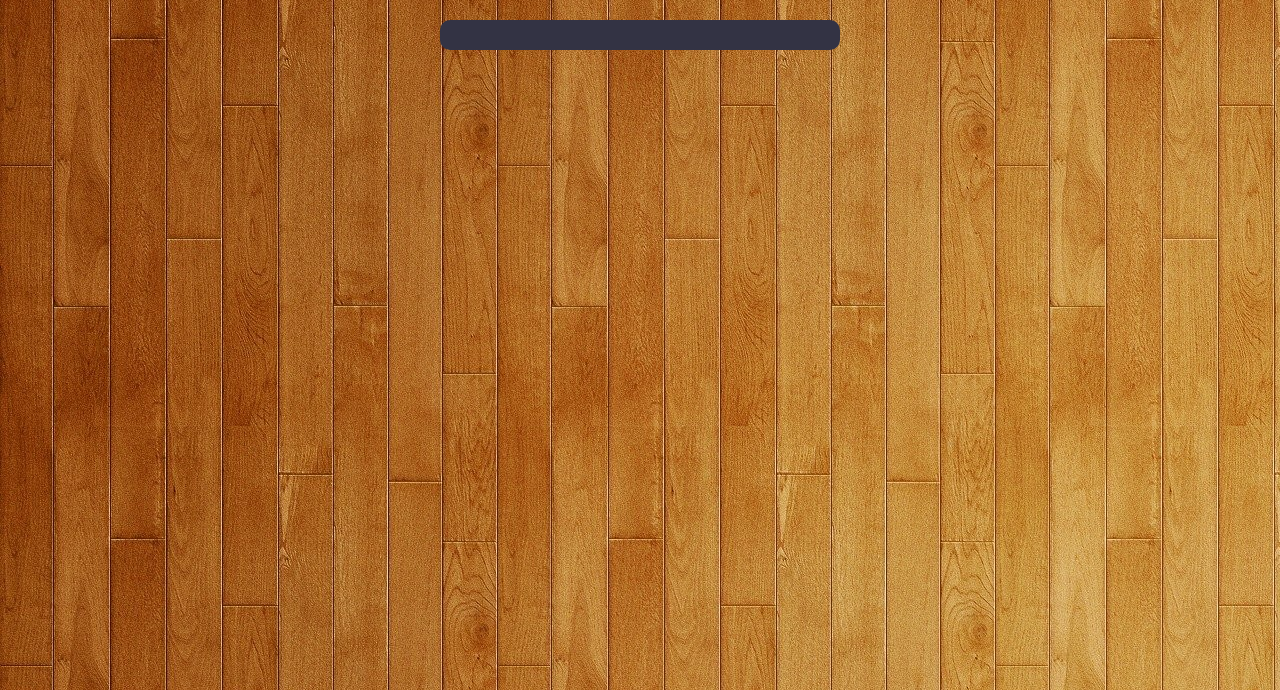
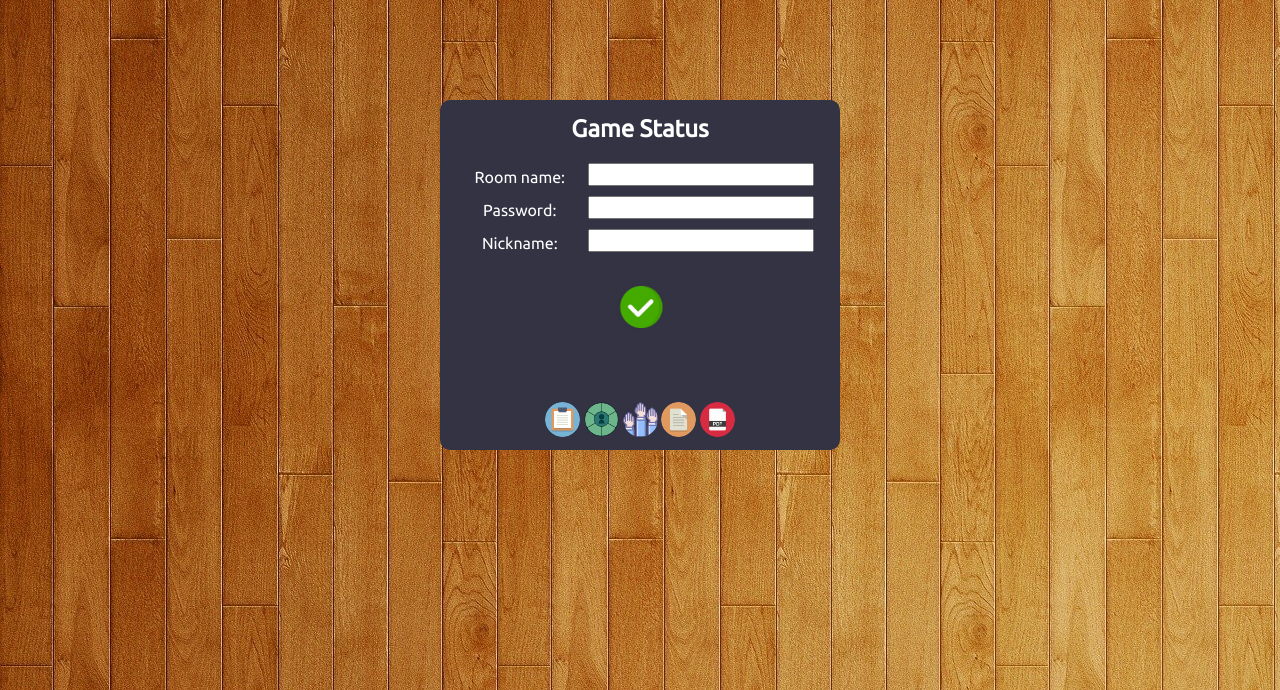
Before and after one commit to MojiRiAnt/secret-hitler, a Flask app: page / in a window 1280 px wide. Shown: the part 70-760 px from the top of the page. Run offline with Flask 2, Linux system fonts and the light colour scheme.

Commit message:
Update templates

```diff
--- a/server/resources/templates/client.html
+++ b/server/resources/templates/client.html
@@ -13,6 +13,39 @@
     </header>
 
     <form>
+        <div id="formStatus">
+            <h2>Game Status</h2>
+            <div class="grid">
+                <label>Room name:</label>
+                <input type="text" id="inputTextRoomName"/>
+                <label>Password:</label>
+                <input type="password" id="inputTextPassword"/>
+                <label>Nickname:</label>
+                <input type="text" id="inputTextNickname"/>
+            </div>
+            <img src="resources/sprites/buttons/confirm.png" alt="" id="btnConfirm" class="btn--confirm"/>
+        </div>
+        <div id="formRole" class="hidden">
+            <h2>Current Role</h2>
+            <img src="" alt="" class="hidden"/>
+            <p>Checking your role…</p>
+        </div>
+        <div id="formVote" class="hidden">
+            <h2>Choose Your Vote</h2>
+            <img src="resources/sprites/cards/voteJa.png" alt="" id="btnVoteJa" class="btn--vote"/>
+            <img src="resources/sprites/cards/voteNein.png" alt="" id="btnVoteNein" class="btn--vote"/>
+        </div>
+        <div id="formPolicies" class="hidden">
+            <h2>Policies Management</h2>
+            <p>You have no policies to work with</p>
+        </div>
+        <div class="pages">
+            <img src="resources/sprites/buttons/formStatus.png" alt="" id="btnFormStatus"/>
+            <img src="resources/sprites/buttons/formRole.png" alt="" id="btnFormRole"/>
+            <img src="resources/sprites/buttons/formVote.png" alt="" id="btnFormVote"/>
+            <img src="resources/sprites/buttons/formPolicies.png" alt="" id="btnFormPolicies"/>
+            <img src="resources/sprites/buttons/seeRules.png" alt="" id="btnSeeRules"/>
+        </div>
     </form>
 
     <h1 class="small-screen-error">Please, use wider screen!</h1>
--- a/server/resources/templates/host.html
+++ b/server/resources/templates/host.html
@@ -20,7 +20,7 @@
             <input type="checkbox" id="inputCheckboxUsePwd"/>
             <input type="password" id="inputPasswordRoomPwd" value=""/>
         </div>
-        <img class="btn--confirm" src="resources/sprites/confirm.png" alt="" id="btnSubmit"/>
+        <img class="btn--confirm" src="resources/sprites/buttons/confirm.png" alt="" id="btnSubmit"/>
     </form>
 
     <h1 class="small-screen-error">Please, use wider screen!</h1>
--- a/server/resources/templates/lobby.html
+++ b/server/resources/templates/lobby.html
@@ -18,11 +18,11 @@
             <p class="grid__right grid--header grid--header--players-amount" id="playersAmount">0/10</p>
 
             {% for i in range(10) %}
-                <p class="grid__left" id="nickname{{ i }}">Empty Slot</p>
-                <img class="grid__right grid__right--image" src="resources/sprites/delete.png" alt="×" id="actionDel{{ i }}"/>
+                <p class="grid__left grid__left--wide" id="nickname{{ i }}">Empty Slot</p>
+                <img class="grid__right grid__right--image grid__right--hidden" src="resources/sprites/buttons/delete.png" alt="×" id="actionDel{{ i }}"/>
             {% endfor %}
         </div>
-        <img class="btn--confirm" src="resources/sprites/confirm.png" alt="" id="btnSubmit"/>
+        <img class="btn--confirm" src="resources/sprites/buttons/confirm.png" alt="" id="btnSubmit"/>
     </form>
 
     <h1 class="small-screen-error">Please, use wider screen!</h1>
--- a/server/resources/templates/scripts/client.js
+++ b/server/resources/templates/scripts/client.js
@@ -0,0 +1,102 @@
+const formStatus      = document.getElementById('formStatus')
+const formRole        = document.getElementById('formRole')
+const formVote        = document.getElementById('formVote')
+const formPolicies    = document.getElementById('formPolicies')
+
+const btnFormStatus   = document.getElementById('btnFormStatus')
+const btnFormRole     = document.getElementById('btnFormRole')
+const btnFormVote     = document.getElementById('btnFormVote')
+const btnFormPolicies = document.getElementById('btnFormPolicies')
+const btnSeeRules     = document.getElementById('btnSeeRules')
+
+const inputRoomName   = document.getElementById('inputTextRoomName')
+const inputRoomPwd    = document.getElementById('inputTextPassword')
+const inputPlayerName = document.getElementById('inputTextNickname')
+const btnConfirm      = document.getElementById('btnConfirm')
+
+const btnVote = [document.getElementById('btnVoteJa'),
+                 document.getElementById('btnVoteNein')]
+const rulesURL = 'https://secrethitler.com/assets/Secret_Hitler_Rules.pdf'
+
+let roomName = ''
+let roomPwd = ''
+let playerName = ''
+
+
+btnFormStatus.addEventListener('click', () => {
+    formStatus.classList.remove('hidden')
+    formRole.classList.add('hidden')
+    formVote.classList.add('hidden')
+    formPolicies.classList.add('hidden')
+})
+
+btnConfirm.addEventListener('click', () => {
+    roomName = inputRoomName.value
+    roomPwd  = inputRoomPwd.value
+    playerName = inputPlayerName.value
+
+    fetch(`/client/join?name=${roomName}&nick=${playerName}`)
+        .then( (response) => {
+            return response.text()
+        })
+        .then( (response) => {
+            if(response === "OK") {
+                inputRoomName.disabled=true
+                inputRoomPwd.disabled=true
+                inputPlayerName.disabled=true
+                btnFormRole.click()
+            } else {
+                //TODO
+                console.log(response)
+            }
+        })
+})
+
+
+btnFormRole.addEventListener('click', () => {
+    fetch(`/client/getstatus?nick=${playerName}`)
+        .then( (response) => {
+            return response.text()
+        })
+        .then( (response) => {
+            //TODO
+            console.log(response)
+        })
+
+    formStatus.classList.add('hidden')
+    formRole.classList.remove('hidden')
+    formVote.classList.add('hidden')
+    formPolicies.classList.add('hidden')
+})
+
+
+btnFormVote.addEventListener('click', () => {
+    formStatus.classList.add('hidden')
+    formRole.classList.add('hidden')
+    formVote.classList.remove('hidden')
+    formPolicies.classList.add('hidden')
+})
+
+for(let i=0; i<2; ++i)
+btnVote[i].addEventListener('click', () => {
+    if(btnVote[i].classList.contains('btn--vote--chosen')) {
+        btnVote[i].classList.remove('btn--vote--chosen')
+        btnVote[1-i].classList.remove('hidden')
+    } else {
+        btnVote[1-i].classList.add('hidden')
+        btnVote[i].classList.add('btn--vote--chosen')
+    }
+})
+
+
+btnFormPolicies.addEventListener('click', () => {
+    formStatus.classList.add('hidden')
+    formRole.classList.add('hidden')
+    formVote.classList.add('hidden')
+    formPolicies.classList.remove('hidden')
+})
+
+
+btnSeeRules.addEventListener('click', () => {
+    window.open(rulesURL, '_blank')
+})
--- a/server/resources/templates/styles/client.css
+++ b/server/resources/templates/styles/client.css
@@ -1,8 +1,55 @@
 form {
-    /*margin-top: ;
-    height: ;*/
+    margin-top: 100px;
+    height: 350px;
+
+    position: relative;
+}
+form h2 {
+    margin-bottom: 20px;
+}
+.pages {
+    margin-left: auto;
+    margin-right: auto;
+    padding: 10px;
+
+    position: absolute;
+    bottom: 0;
+    left: 0;
+    right: 0;
+}
+.pages > img {
+    height: 35px;
+
+    border-radius: 50%;
+    cursor: pointer;
 }
 
-form > h2 {
-    /*margin-bottom: ;*/
+.grid {
+    display: grid;
+    grid-template-columns: 35% 61%;
+    grid-column-gap: 1%;
+    grid-row-gap: 10px;
 }
+.grid > label {
+    margin-top: 5px;
+    color: #fff;
+}
+
+#formRole > img {
+}
+#formRole > p {
+    color: #fff;
+}
+
+.btn--vote {
+    z-index: 10;
+    height: 200px;
+    transition: 1.3s;
+}
+.btn--vote--chosen {
+    transform: rotate(-90deg) scale(1.5);
+}
+
+#formPolicies > p {
+    color: #fff;
+}
--- a/server/resources/templates/styles/global.css
+++ b/server/resources/templates/styles/global.css
@@ -72,7 +72,7 @@ form {
 }
 }
 
-form > h2 {
+form h2 {
     color: #fff;
 }
 
@@ -105,3 +105,10 @@ form > h2 {
     display: none;
 }
 }
+
+.hidden {
+    display: none;
+}
+.blocked {
+    disabled: disabled;
+}
--- a/server/resources/templates/styles/lobby.css
+++ b/server/resources/templates/styles/lobby.css
@@ -19,7 +19,6 @@ form > .grid {
 .grid--header {
     margin-bottom: 10px;
 
-    font-style: bold;
     font-size: 18pt;
 }
 .grid--header--room-name {
@@ -30,6 +29,7 @@ form > .grid {
 }
 .grid__left {
     text-align: left;
+    line-height: 20px;
 
     color: #fff;
 }
@@ -52,7 +52,6 @@ form > .grid {
 
 .grid__left--wide {
     grid-column: 1/2;
-    line-height: 20px;
 }
 .grid__right--hidden {
     display: none;
```
Also changed, not shown: server/resources/templates/client.hh.html (+8 -0 lines), server/resources/templates/scripts/lobby.js (+37 -22 lines), server/resources/templates/styles/global.hh.css (+35 -7 lines).
